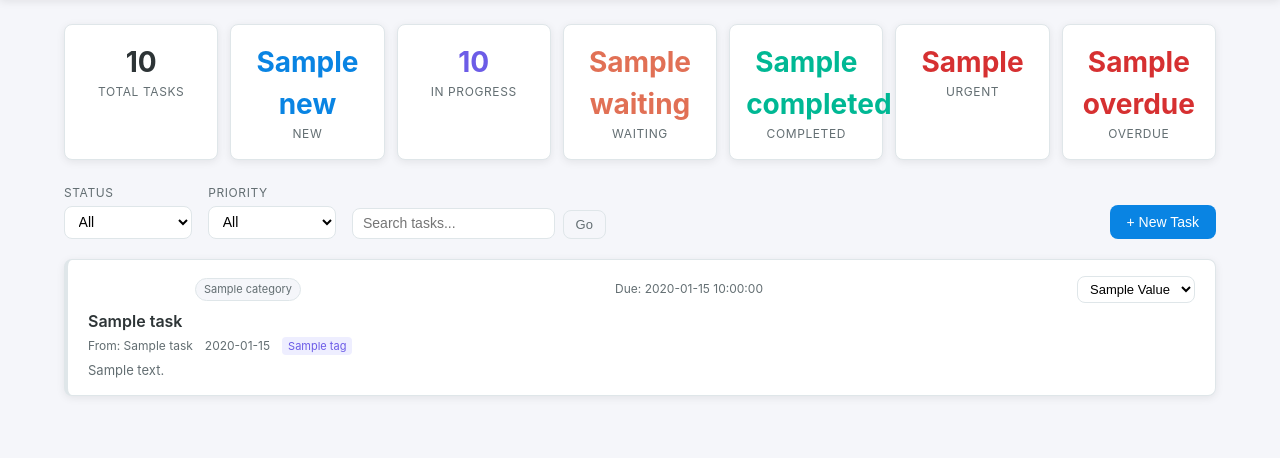
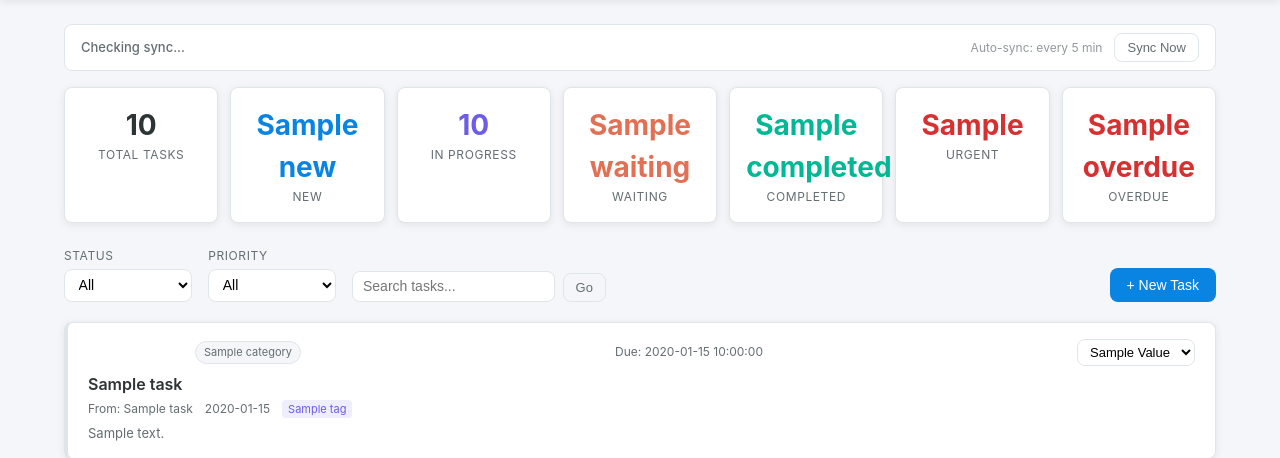
Before and after one commit to wjk2025/anthropic-claude-code, a Flask app: template task_tracker/templates/dashboard.html in a window 1280 px wide. Shown: the part 61-519 px from the top of the page. Run offline with Flask 3, Linux system fonts and the light colour scheme; the template is opened without the code that fills it: most values are stand-ins (such as "Sample title", 1, 10 or a date in 2020); data that the repository does not hold is empty.

Commit message:
Make the app actually work automatically after connecting
- Setup wizard now auto-redirects to Microsoft login after saving creds
- OAuth callback auto-syncs emails immediately on first connect
- Dashboard shows live sync status bar with last sync time
- Background auto-sync every 5 minutes via JS polling
- New /sync/api JSON endpoint for background sync
- Toast notification + auto-reload when new tasks arrive

https://claude.ai/code/session_01BTXNcpcej5DvyH1DSYEzGp

```diff
--- a/task_tracker/routes/setup_routes.py
+++ b/task_tracker/routes/setup_routes.py
@@ -27,5 +27,5 @@ def save():
         return redirect(url_for("setup.index"))
 
     save_app_settings(client_id, client_secret, tenant_id, redirect_uri)
-    flash("Settings saved! Now connect your Microsoft account.", "success")
-    return redirect(url_for("dashboard.index"))
+    flash("Settings saved! Connecting to Microsoft...", "success")
+    return redirect(url_for("auth.login"))
--- a/task_tracker/routes/sync_routes.py
+++ b/task_tracker/routes/sync_routes.py
@@ -86,6 +86,13 @@ def sync_now():
     return redirect(url_for("dashboard.index"))
 
 
+@sync_bp.route("/api", methods=["POST"])
+def sync_api():
+    """JSON API for background sync (called by auto-sync JS)."""
+    result = sync_emails()
+    return jsonify(result)
+
+
 @sync_bp.route("/status")
 def sync_status():
     """Get sync status as JSON."""
--- a/task_tracker/static/css/style.css
+++ b/task_tracker/static/css/style.css
@@ -106,6 +106,31 @@ a:hover { text-decoration: underline; }
 .flash-success { background: #d4edda; color: #155724; border: 1px solid #c3e6cb; }
 .flash-error { background: #f8d7da; color: #721c24; border: 1px solid #f5c6cb; }
 .flash-info { background: #d1ecf1; color: #0c5460; border: 1px solid #bee5eb; }
+
+/* === Sync Status Bar === */
+.sync-status-bar {
+    display: flex;
+    align-items: center;
+    gap: 0.75rem;
+    padding: 0.5rem 1rem;
+    background: var(--surface);
+    border: 1px solid var(--border);
+    border-radius: var(--radius);
+    margin-bottom: 1rem;
+    font-size: 0.8125rem;
+    color: var(--text-muted);
+}
+.sync-label { font-weight: 500; }
+.sync-auto { margin-left: auto; font-size: 0.75rem; opacity: 0.7; }
+.sync-spinner {
+    width: 14px;
+    height: 14px;
+    border: 2px solid var(--border);
+    border-top-color: var(--primary);
+    border-radius: 50%;
+    animation: spin 0.8s linear infinite;
+}
+@keyframes spin { to { transform: rotate(360deg); } }
 
 /* === Stats Bar === */
 .stats-bar {
--- a/task_tracker/static/js/app.js
+++ b/task_tracker/static/js/app.js
@@ -141,3 +141,66 @@ document.addEventListener('DOMContentLoaded', function() {
         }, 5000);
     });
 });
+
+// --- Auto-Sync ---
+(function() {
+    const SYNC_INTERVAL = 5 * 60 * 1000; // 5 minutes
+    let syncTimer = null;
+
+    function updateSyncStatus(text, syncing) {
+        const el = document.getElementById('syncStatus');
+        if (!el) return;
+        const label = el.querySelector('.sync-label');
+        const spinner = el.querySelector('.sync-spinner');
+        if (label) label.textContent = text;
+        if (spinner) spinner.style.display = syncing ? 'inline-block' : 'none';
+    }
+
+    function formatTimeAgo(isoStr) {
+        if (!isoStr) return 'never';
+        const diff = Math.floor((Date.now() - new Date(isoStr + 'Z').getTime()) / 1000);
+        if (diff < 60) return 'just now';
+        if (diff < 3600) return Math.floor(diff / 60) + 'm ago';
+        if (diff < 86400) return Math.floor(diff / 3600) + 'h ago';
+        return Math.floor(diff / 86400) + 'd ago';
+    }
+
+    function runAutoSync() {
+        updateSyncStatus('Syncing...', true);
+        fetch('/sync/api', { method: 'POST' })
+        .then(r => r.json())
+        .then(data => {
+            if (data.error) {
+                updateSyncStatus('Sync failed', false);
+                return;
+            }
+            const timeStr = formatTimeAgo(data.last_sync);
+            updateSyncStatus('Synced ' + timeStr, false);
+            if (data.new_tasks > 0) {
+                showToast(data.new_tasks + ' new task' + (data.new_tasks > 1 ? 's' : '') + ' from email');
+                // Reload to show new tasks
+                setTimeout(() => window.location.reload(), 1500);
+            } else {
+                refreshStats();
+            }
+        })
+        .catch(() => updateSyncStatus('Sync error', false));
+    }
+
+    function startAutoSync() {
+        // Only auto-sync if authenticated (check for sync status bar)
+        if (!document.getElementById('syncStatus')) return;
+        // Initial sync status check
+        fetch('/sync/status')
+        .then(r => r.json())
+        .then(data => {
+            if (!data.authenticated) return;
+            updateSyncStatus('Synced ' + formatTimeAgo(data.last_sync), false);
+            // Start polling
+            syncTimer = setInterval(runAutoSync, SYNC_INTERVAL);
+        })
+        .catch(() => {});
+    }
+
+    document.addEventListener('DOMContentLoaded', startAutoSync);
+})();
--- a/task_tracker/templates/dashboard.html
+++ b/task_tracker/templates/dashboard.html
@@ -2,6 +2,18 @@
 {% block title %}Dashboard{% endblock %}
 
 {% block content %}
+<!-- Sync Status Bar -->
+{% if auth %}
+<div id="syncStatus" class="sync-status-bar">
+    <span class="sync-spinner" style="display:none;"></span>
+    <span class="sync-label">Checking sync...</span>
+    <span class="sync-auto">Auto-sync: every 5 min</span>
+    <form action="{{ url_for('sync.sync_now') }}" method="post" class="inline-form">
+        <button type="submit" class="btn btn-sm btn-ghost">Sync Now</button>
+    </form>
+</div>
+{% endif %}
+
 <!-- Stats Bar -->
 <section class="stats-bar">
     <div class="stat-card">
```
Also changed, not shown: task_tracker/routes/auth_routes.py (+12 -2 lines).
